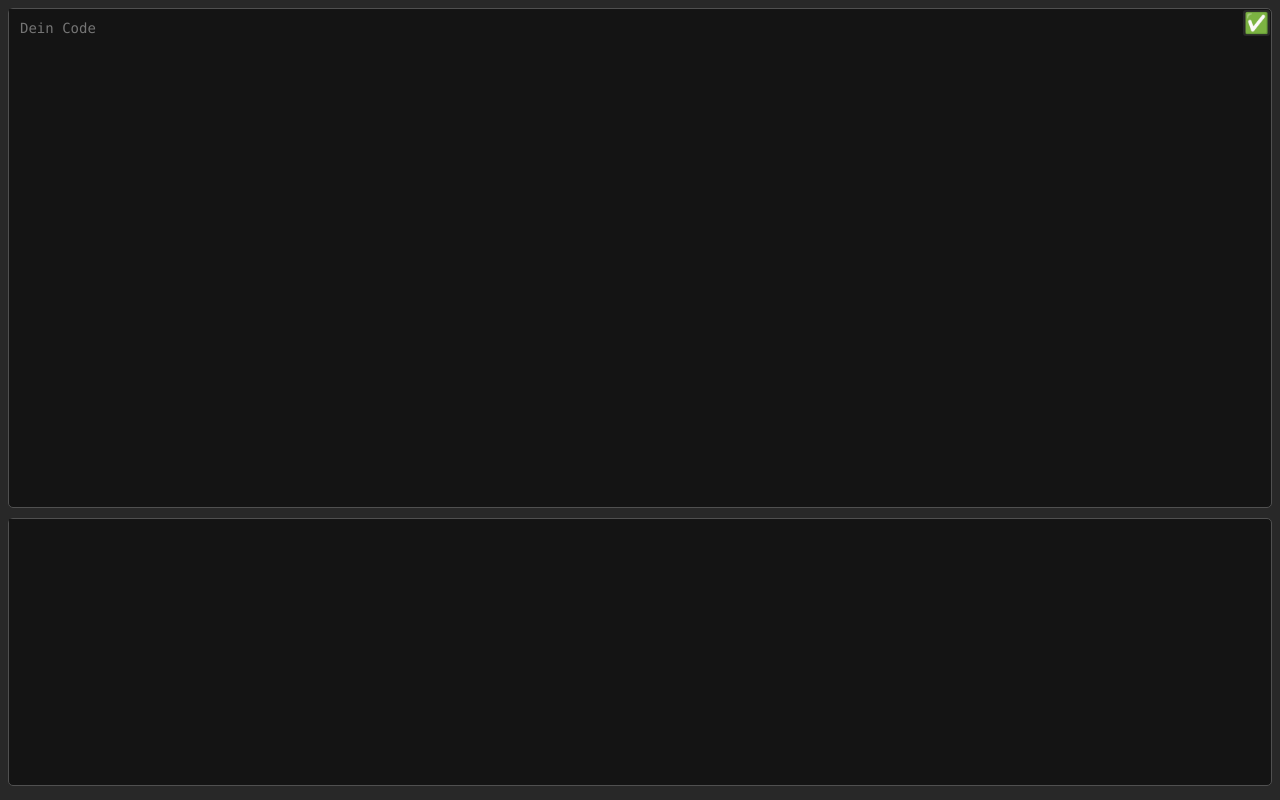
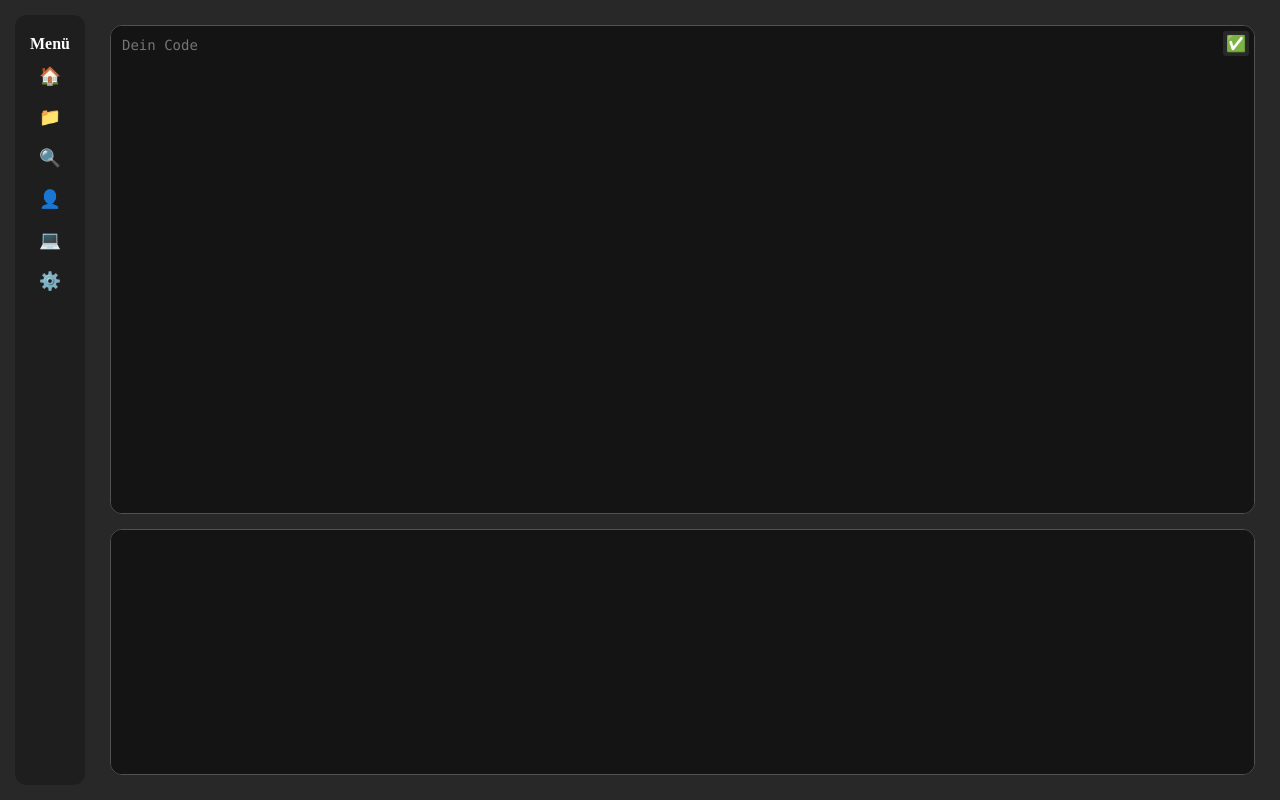
Before and after one commit to felixvo2026/Fox, a plain HTML site: page index.htm in a window 1280 px wide. Drawn offline with Linux system fonts and the light colour scheme.

Commit message:
The layout and terminal functionality in “index.htm” and “script.js” have been improved, and a sidebar has been added

```diff
--- a/index.htm
+++ b/index.htm
@@ -7,15 +7,41 @@
     <link rel="stylesheet" href="style.css">
 </head>
 <body>
+    <!-- Das Haupt-Layout, das die Sidebar links und den Inhalt rechts anordnet -->
+    <div class="container">
+
+        <!-- 1. SIDEBAR (Ganz links) -->
+        <aside class="sidebar">
+            <h2>Menü</h2>
+            <ul>
+                <li><a href="#" title="Startseite">🏠</a></li>
+                <li><a href="#" title="Dateien">📁</a></li>
+                <li><a href="#" title="Suche">🔍</a></li>
+                <li><a href="#" title="Profil">👤</a></li>
+                <li><a href="#" title="Entwicklung">💻</a></li>
+                <li><a href="#" title="Einstellungen">⚙️</a></li>
+            </ul>
+        </aside>
+
+        <!-- 2. ARBEITSBEREICH (Rechts neben der Sidebar) -->
+        <main class="main-content">
+
+            <!-- Code-Eingabe Box -->
+            <div id="code_eingabe_div">
+                <button id="code_eingabe_button" onclick="send()">✅</button>
+                <textarea name="code_eingabe" id="code_eingabe" placeholder="Dein Code" autofocus></textarea>
+            </div>
+
+            <!-- Terminal Box (Bleibt standardmäßig über 'hidden' unsichtbar) -->
+            <div id="terminal_div" hidden>
+                <textarea name="terminal" id="terminal" readonly></textarea>
+            </div>
+
+        </main>
+
+    </div>
+
+    <!-- Script am Ende des Bodys laden, damit alle HTML-Elemente beim Ausführen bereits existieren -->
     <script src="script.js"></script>
-    <div id="page">
-        <div id="code_eingabe_div">
-            <button id="code_eingabe_button" onclick="send()">✅</button>
-            <textarea name="code_eingabe" id="code_eingabe" placeholder="Dein Code" autofocus></textarea>
-        </div>
-        <div id="terminal_div">
-            <textarea name="terminal" id="terminal"></textarea>
-        </div>
-    </div>
 </body>
 </html>
--- a/script.js
+++ b/script.js
@@ -18,6 +18,12 @@ function send() {
         const liste = data.nachricht;
 
         const terminal = document.getElementById("terminal");
+        const terminal_div = document.getElementById("terminal_div");
+        if (terminal_div.hidden = true) {
+            terminal_div.hidden = false;
+            terminal.style.height = "30vh";
+            document.getElementById("code_eingabe").style.height = "59vh";
+        }
         if (terminal.value.length == 0) {
             terminal.value = liste.join("\n");
         } else {
--- a/style.css
+++ b/style.css
@@ -1,15 +1,24 @@
 body {
     background-color: rgb(40, 40, 40);
     color: rgb(235, 235, 235);
+    margin: 0; /* Verhindert unschöne weiße Ränder am Bildschirmrand */
+    /* display: flex;     <-- ENTFERNT: Stört das Layout des .container */
+    /* flex-direction: column; */
+    /* justify-content: center; */
+}
+
+/* Neuer Container für den Hauptinhalt (Editor + Terminal), der RECHTS von der Sidebar liegt */
+.main-content {
+    flex: 1;
     display: flex;
     flex-direction: column;
-    /* align-items: center; */
-    justify-content: center;
+    padding: 10px; /* Gibt dem Editor etwas Abstand zum Rand */
+    box-sizing: border-box;
 }
 
 #code_eingabe {
-    width: 95%;
-    height: 59vh;
+    width: 100%; /* Auf 100% geändert, da der Container jetzt das Padding regelt */
+    height: 100%; /* Nutzt die volle Höhe des code_eingabe_div */
     resize: none;
     border: none;
     border-radius: none;
@@ -19,47 +28,104 @@ body {
     font-family: consolas, monospace;
     color: rgb(235, 235, 235);
     background-color: rgb(20, 20, 20);
+    box-sizing: border-box; /* Verhindert, dass Padding das Layout sprengt */
 }
 
 #code_eingabe_button {
     position: absolute;
-    top: 1px;
-    right: 1px;
+    top: 5px; /* Leicht angepasst für bessere Optik */
+    right: 5px;
     background-color: rgb(40, 40, 40);
     color: white;
     border: none;
     border-radius: 3px;
-    padding: 1px 1px;
+    padding: 3px 3px; /* Etwas mehr Klickfläche */
     cursor: pointer;
-    font-size: 20px;
+    font-size: 16px;
+    z-index: 10; /* Stellt sicher, dass der Button über dem Textfeld liegt */
 }
 
 #code_eingabe_div {
+    flex: 2;                 /* Nimmt 2/3 des vertikalen Raums ein */
     position: relative;
     border: 1px solid rgb(80, 80, 80);
-    border-radius: 5px;
+    border-radius: 12px; /* Gleiche Abrundung wie bei der Sidebar */
     background-color: rgb(20, 20, 20);
-
+    overflow: hidden;    /* WICHTIG: Schneidet die Ecken des Textareas innen sauber ab */
 }
 
 #terminal_div {
+    flex: 1;                 /* Verteilt den Platz gleichmäßig */
     position: relative;
     border: 1px solid rgb(80, 80, 80);
-    border-radius: 5px;
+    border-radius: 12px;
     background-color: rgb(20, 20, 20);
-    margin-top: 10px;
+    margin-top: 15px;
+    overflow: hidden;
+    display: flex;           /* NEU: Macht den Div zu einer Flexbox */
 }
 
 #terminal {
-    width: 95%;
-    height: 30vh;
+    width: 100%;             /* Nutzt die volle Breite */
+    height: 100%;            /* NEU: Zwingt das Textfeld, die komplette Höhe auszufüllen */
+    flex: 1;                 /* NEU: Füllt den restlichen Raum perfekt aus */
     resize: none;
     border: none;
-    border-radius: none;
     outline: none;
-    padding: 11px;
+    padding: 15px;
     font-size: 14px;
     font-family: consolas, monospace;
     color: rgb(235, 235, 235);
     background-color: rgb(20, 20, 20);
+    box-sizing: border-box;  /* Verhindert, dass das Textfeld unten herausragt */
 }
+
+
+.container {
+    display: flex;
+    height: 100vh; /* Volle Bildschirmhöhe */
+    padding: 15px; /* Erzeugt den Abstand zu allen Bildschirmrändern */
+    box-sizing: border-box; /* Sorgt dafür, dass das Padding das Layout nicht verzerrt */
+    gap: 15px; /* Erzeugt automatisch einen perfekten Abstand zwischen Sidebar und Arbeitsbereich */
+}
+
+.sidebar {
+    width: 70px; /* Leicht erhöht, damit die Emojis trotz Rundung gut aussehen */
+    background-color: rgb(30, 30, 30);
+    color: white;
+    padding: 20px 5px;
+    box-sizing: border-box;
+    display: flex;
+    flex-direction: column;
+    align-items: center;
+    border-radius: 12px; /* Rundet die Ecken der Sidebar schick ab */
+}
+
+/* Diese Selektoren können Sie nutzen, wenn Sie Text in der Sidebar haben */
+.sidebar h2 {
+    font-size: 1rem;
+    margin-top: 0;
+    text-align: center;
+}
+
+.sidebar ul {
+    list-style: none;
+    padding: 0;
+    margin: 0;
+    width: 100%;
+}
+
+.sidebar li {
+    margin-bottom: 20px;
+    text-align: center;
+}
+
+.sidebar a {
+    color: white;
+    text-decoration: none;
+    font-size: 1.1rem; /* Perfekt für Icons (z.B. FontAwesome) */
+}
+
+.sidebar a:hover {
+    text-decoration: underline;
+}
```
